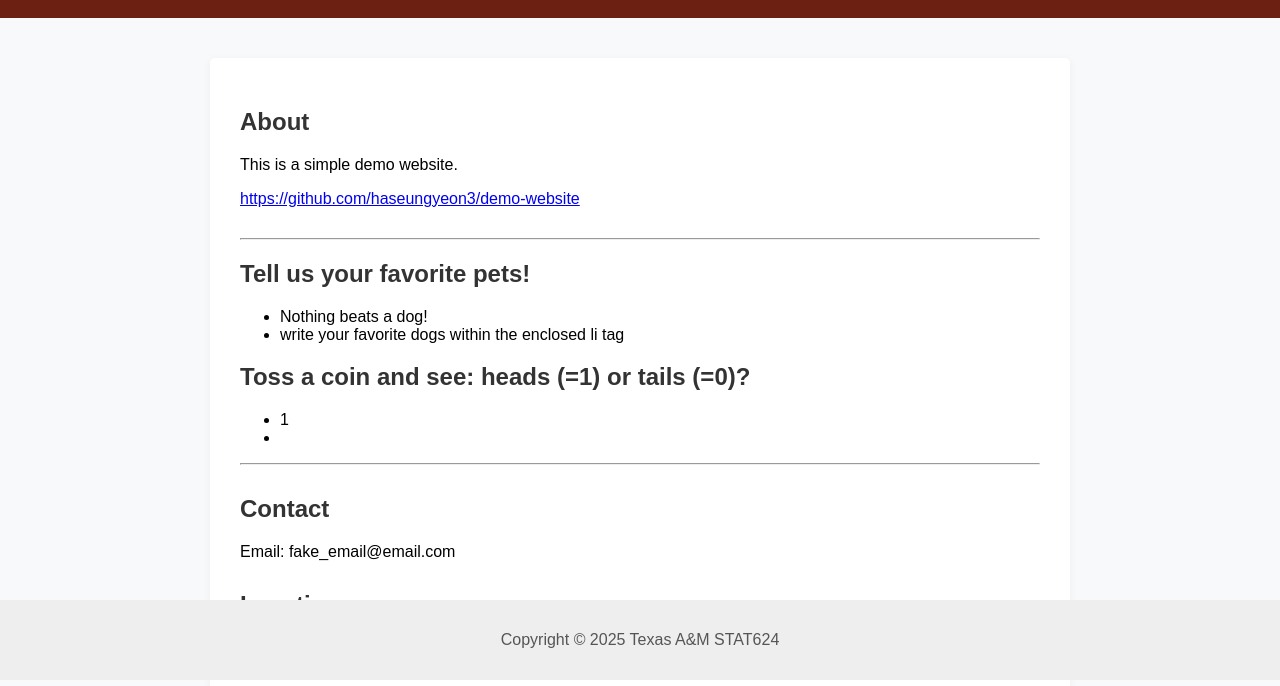
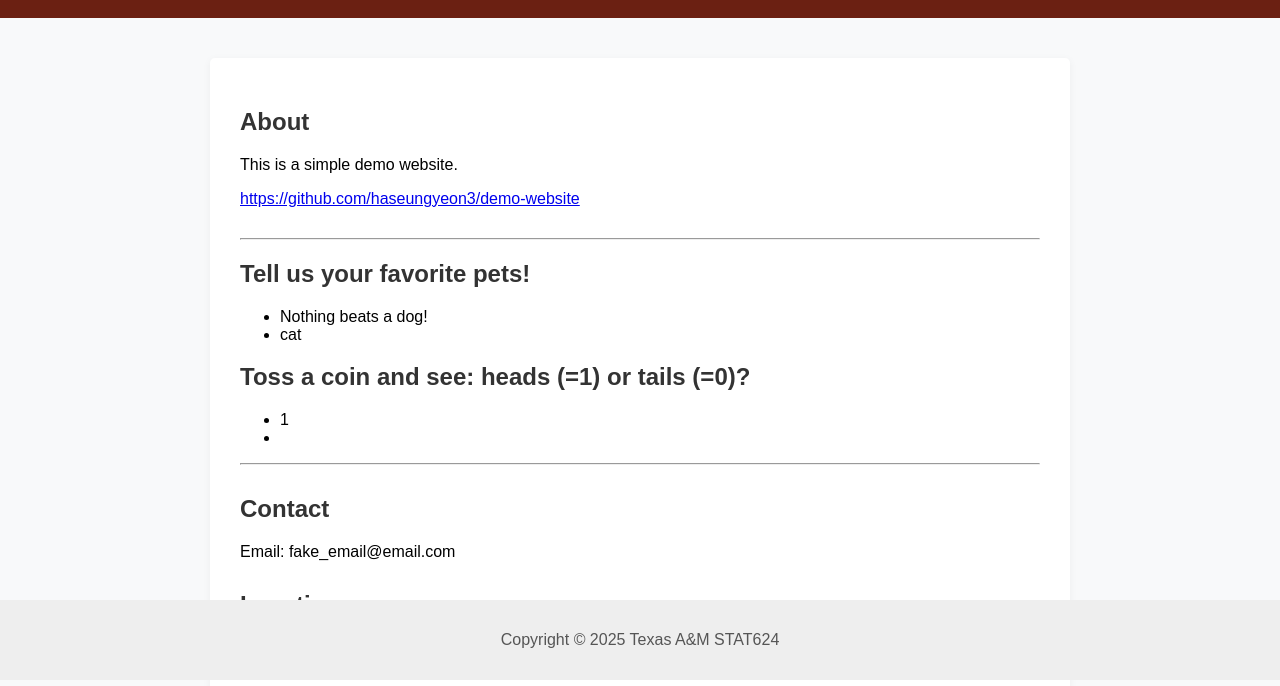
Before and after one commit to haseungyeon3/demo-website, a plain HTML site: page index.html in a window 1280 px wide. Shown: the part 120-806 px from the top of the page. Drawn offline with Linux system fonts and the light colour scheme.

Commit message:
my favorite pet is added

```diff
--- a/index.html
+++ b/index.html
@@ -27,7 +27,7 @@
             <h2>Tell us your favorite pets!</h2>
             <ul>
                 <li> Nothing beats a dog! </li>
-                <li> write your favorite dogs within the enclosed li tag  </li>
+                <li> cat  </li>
 
             </ul>
             <h2>Toss a coin and see: heads (=1) or tails (=0)?</h2>
```
